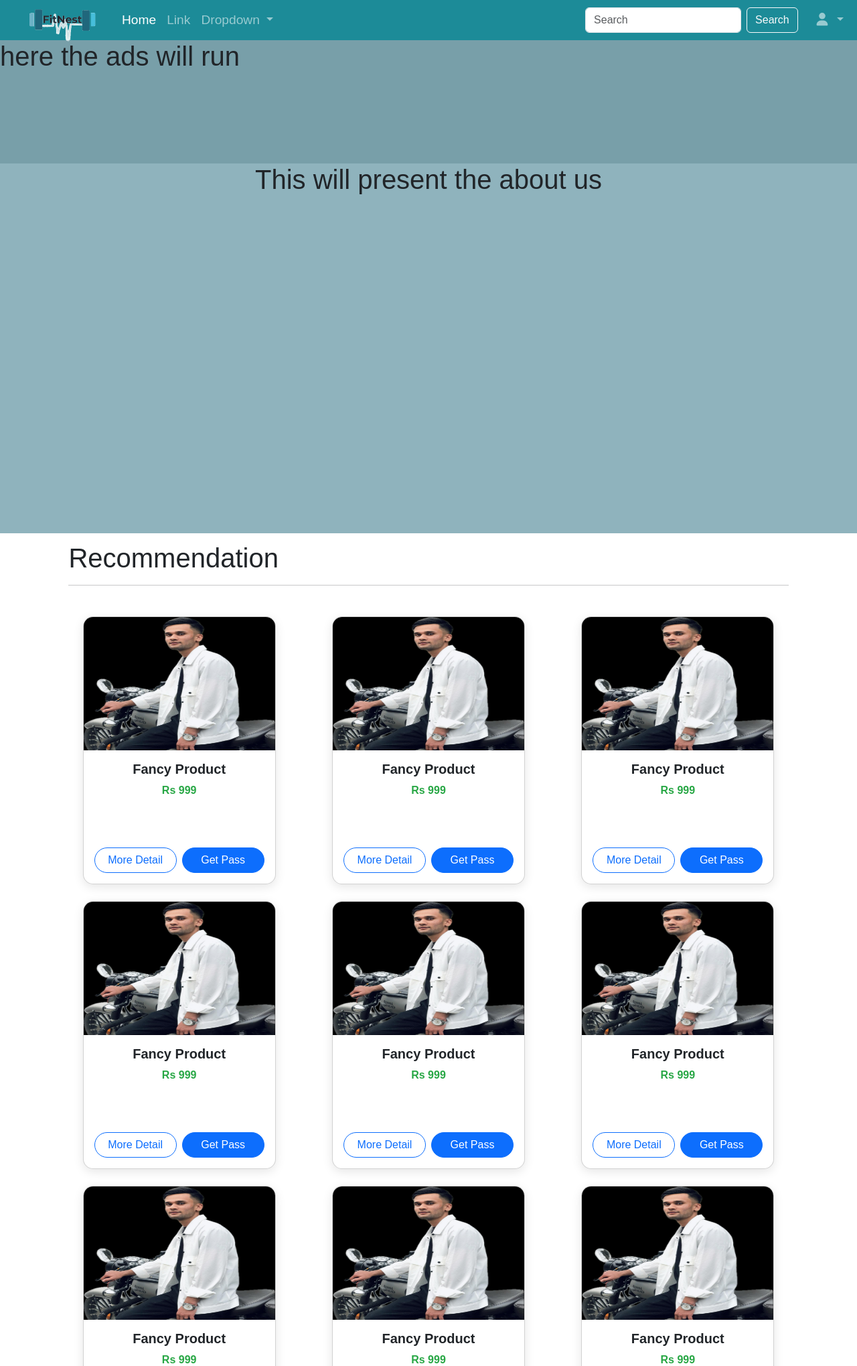
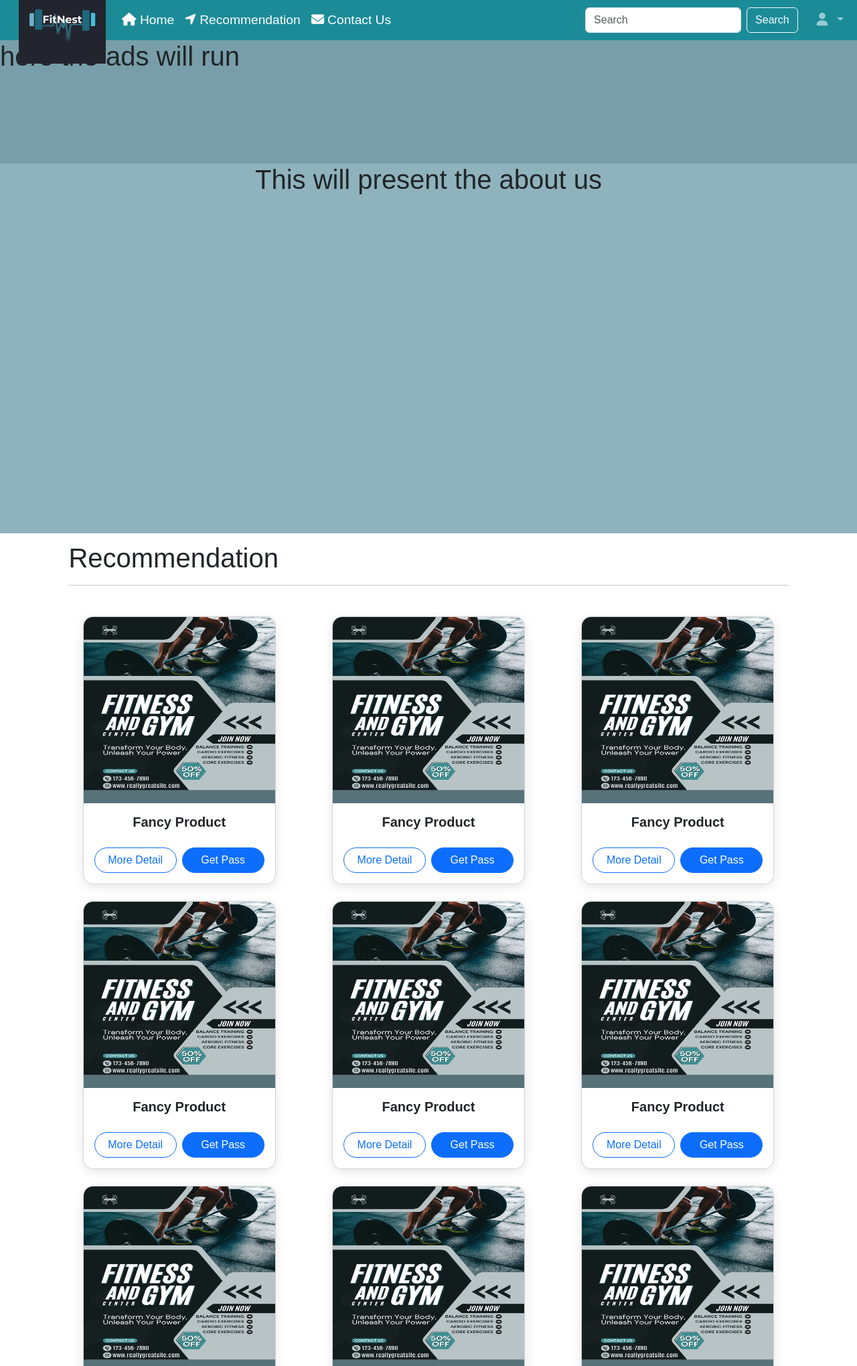
Before and after one commit to Suman11Sharma/GYM-FitNest, a PHP site: page / in a window 1280 px wide. Shown: the top 2039 px of the page at 67% size. Run offline with PHP 8.4, Linux system fonts and the light colour scheme; some libraries are stand-ins or nearby versions.

Commit message:
edit navbar

```diff
--- a/SuperAdmin/login.php
+++ b/SuperAdmin/login.php
@@ -19,7 +19,7 @@
                 <div class="container">
                     <div class="row justify-content-center">
                         <div class="col-lg-5">
-                            <div class="card shadow border-0 rounded-lg mt-5">
+                            <div class="card shadow border-0 rounded-lg mt-5 card-login">
                                 <div class="card-header">
                                     <h3 class="text-center font-weight-light my-4 ">Login</h3>
                                 </div>
--- a/assets/css/landing.css
+++ b/assets/css/landing.css
@@ -13,6 +13,10 @@ html {
 .navbar {
     height: 60px;
     padding: 0;
+}
+
+.navbar-content a {
+    color: #fff;
 }
 
 .navbar-brand {
@@ -88,7 +92,7 @@ main .card_header {
 
 .card-image {
     width: 100%;
-    height: 50%;
+    height: 70%;
 }
 
 .card-image img {
@@ -98,7 +102,6 @@ main .card_header {
 }
 
 .card-body-custom {
-    height: 50%;
     display: flex;
     flex-direction: column;
     justify-content: space-between;
--- a/index.php
+++ b/index.php
@@ -34,21 +34,17 @@
             <div class="collapse navbar-collapse" id="mainNavbar">
                 <!-- Left Links -->
                 <ul class="navbar-nav me-auto mb-2 mb-lg-0">
-                    <li class="nav-item">
-                        <a class="nav-link active" href="#">Home</a>
+                    <li class="nav-item navbar-content">
+                        <a class="nav-link " href="#">
+                            <i class="fas fa-home"></i> Home</a>
                     </li>
-                    <li class="nav-item">
-                        <a class="nav-link" href="#">Link</a>
+                    <li class="nav-item navbar-content">
+                        <a class="nav-link" href="#recommendation">
+                            <i class="fas fa-location-arrow"></i> Recommendation</a>
                     </li>
-                    <li class="nav-item dropdown">
-                        <a class="nav-link dropdown-toggle" href="#" id="dropdownId" data-bs-toggle="dropdown"
-                            aria-expanded="false">
-                            Dropdown
-                        </a>
-                        <ul class="dropdown-menu" aria-labelledby="dropdownId">
-                            <li><a class="dropdown-item" href="superAdmin/login.php">SuperAdminPage</a></li>
-                            <li><a class="dropdown-item" href="#">Action 2</a></li>
-                        </ul>
+                    <li class="nav-item navbar-content">
+                        <a class="nav-link" href="#">
+                            <i class="fas fa-envelope"></i> Contact Us</a>
                     </li>
                 </ul>
 
@@ -66,12 +62,12 @@
                             <i class="fas fa-user fa-fw"></i>
                         </a>
                         <ul class="dropdown-menu dropdown-menu-end" aria-labelledby="navbarDropdown">
-                            <li><a class="dropdown-item" href="#!">Settings</a></li>
-                            <li><a class="dropdown-item" href="#!">Activity Log</a></li>
+                            <li><a class="dropdown-item" href="login.php">Customer</a></li>
+                            <li><a class="dropdown-item" href="login.php">Trainer</a></li>
                             <li>
                                 <hr class="dropdown-divider">
                             </li>
-                            <li><a class="dropdown-item" href="login.php">Logout</a></li>
+                            <li><a class="dropdown-item" href="SuperAdmin/login.php">Admin</a></li>
                         </ul>
                     </li>
                 </ul>
@@ -92,20 +88,20 @@
     </header>
 
     <main>
-        <div class="card_header">
+        <div class="card_header" id="recommendation">
             <h1>Recommendation</h1>
             <hr>
         </div>
         <div class="card-container">
             <div class="card custom-card">
                 <div class="card-image">
-                    <img src="uploads/personal.jpg" alt="Fancy Product">
+                    <img src="uploads/gym.jpg" alt="Fancy Product">
                 </div>
 
                 <div class="card-body card-body-custom">
                     <div>
                         <h5 class="card-title">Fancy Product</h5>
-                        <p class="card-price">Rs 999</p>
+
                     </div>
 
                     <div class="d-flex gap-2">
@@ -116,13 +112,13 @@
             </div>
             <div class="card custom-card">
                 <div class="card-image">
-                    <img src="uploads/personal.jpg" alt="Fancy Product">
+                    <img src="uploads/gym.jpg" alt="Fancy Product">
                 </div>
 
                 <div class="card-body card-body-custom">
                     <div>
                         <h5 class="card-title">Fancy Product</h5>
-                        <p class="card-price">Rs 999</p>
+
                     </div>
 
                     <div class="d-flex gap-2">
@@ -133,13 +129,13 @@
             </div>
             <div class="card custom-card">
                 <div class="card-image">
-                    <img src="uploads/personal.jpg" alt="Fancy Product">
+                    <img src="uploads/gym.jpg" alt="Fancy Product">
                 </div>
 
                 <div class="card-body card-body-custom">
                     <div>
                         <h5 class="card-title">Fancy Product</h5>
-                        <p class="card-price">Rs 999</p>
+
                     </div>
 
                     <div class="d-flex gap-2">
@@ -150,13 +146,13 @@
             </div>
             <div class="card custom-card">
                 <div class="card-image">
-                    <img src="uploads/personal.jpg" alt="Fancy Product">
+                    <img src="uploads/gym.jpg" alt="Fancy Product">
                 </div>
 
                 <div class="card-body card-body-custom">
                     <div>
                         <h5 class="card-title">Fancy Product</h5>
-                        <p class="card-price">Rs 999</p>
+
                     </div>
 
                     <div class="d-flex gap-2">
@@ -167,13 +163,13 @@
             </div>
             <div class="card custom-card">
                 <div class="card-image">
-                    <img src="uploads/personal.jpg" alt="Fancy Product">
+                    <img src="uploads/gym.jpg" alt="Fancy Product">
                 </div>
 
                 <div class="card-body card-body-custom">
                     <div>
                         <h5 class="card-title">Fancy Product</h5>
-                        <p class="card-price">Rs 999</p>
+
                     </div>
 
                     <div class="d-flex gap-2">
@@ -184,13 +180,13 @@
             </div>
             <div class="card custom-card">
                 <div class="card-image">
-                    <img src="uploads/personal.jpg" alt="Fancy Product">
+                    <img src="uploads/gym.jpg" alt="Fancy Product">
                 </div>
 
                 <div class="card-body card-body-custom">
                     <div>
                         <h5 class="card-title">Fancy Product</h5>
-                        <p class="card-price">Rs 999</p>
+
                     </div>
 
                     <div class="d-flex gap-2">
@@ -201,13 +197,13 @@
             </div>
             <div class="card custom-card">
                 <div class="card-image">
-                    <img src="uploads/personal.jpg" alt="Fancy Product">
+                    <img src="uploads/gym.jpg" alt="Fancy Product">
                 </div>
 
                 <div class="card-body card-body-custom">
                     <div>
                         <h5 class="card-title">Fancy Product</h5>
-                        <p class="card-price">Rs 999</p>
+
                     </div>
 
                     <div class="d-flex gap-2">
@@ -218,13 +214,13 @@
             </div>
             <div class="card custom-card">
                 <div class="card-image">
-                    <img src="uploads/personal.jpg" alt="Fancy Product">
+                    <img src="uploads/gym.jpg" alt="Fancy Product">
                 </div>
 
                 <div class="card-body card-body-custom">
                     <div>
                         <h5 class="card-title">Fancy Product</h5>
-                        <p class="card-price">Rs 999</p>
+
                     </div>
 
                     <div class="d-flex gap-2">
@@ -235,13 +231,13 @@
             </div>
             <div class="card custom-card">
                 <div class="card-image">
-                    <img src="uploads/personal.jpg" alt="Fancy Product">
+                    <img src="uploads/gym.jpg" alt="Fancy Product">
                 </div>
 
                 <div class="card-body card-body-custom">
                     <div>
                         <h5 class="card-title">Fancy Product</h5>
-                        <p class="card-price">Rs 999</p>
+
                     </div>
 
                     <div class="d-flex gap-2">
@@ -252,13 +248,13 @@
             </div>
             <div class="card custom-card">
                 <div class="card-image">
-                    <img src="uploads/personal.jpg" alt="Fancy Product">
+                    <img src="uploads/gym.jpg" alt="Fancy Product">
                 </div>
 
                 <div class="card-body card-body-custom">
                     <div>
                         <h5 class="card-title">Fancy Product</h5>
-                        <p class="card-price">Rs 999</p>
+
                     </div>
 
                     <div class="d-flex gap-2">
```
Also changed, not shown: assets/css/styles.css, uploads/gym.jpg (added), uploads/logo_transparent.png, uploads/ooo.jpg (added), uploads/personal.jpg (deleted), uploads/ssss.jpg (added).
